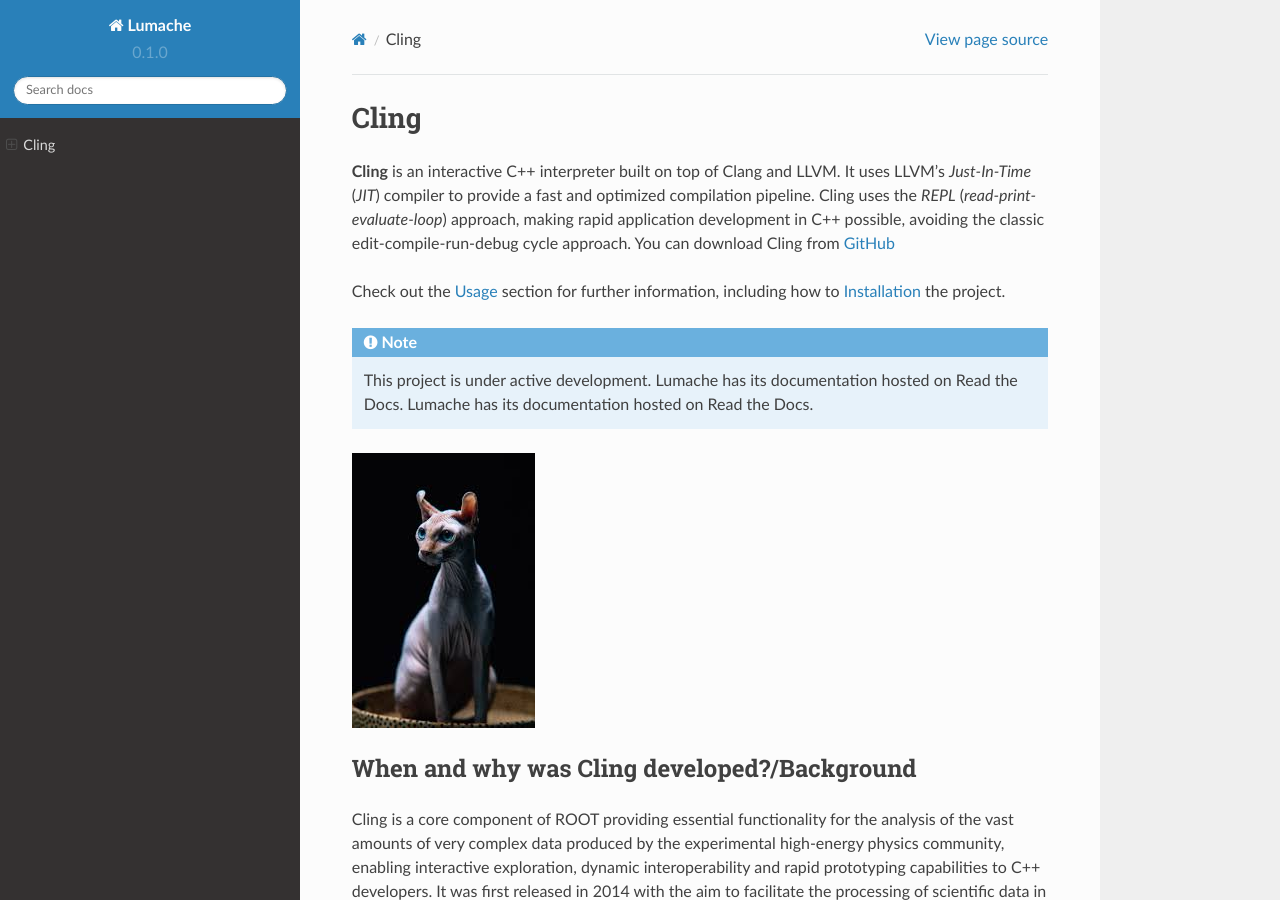
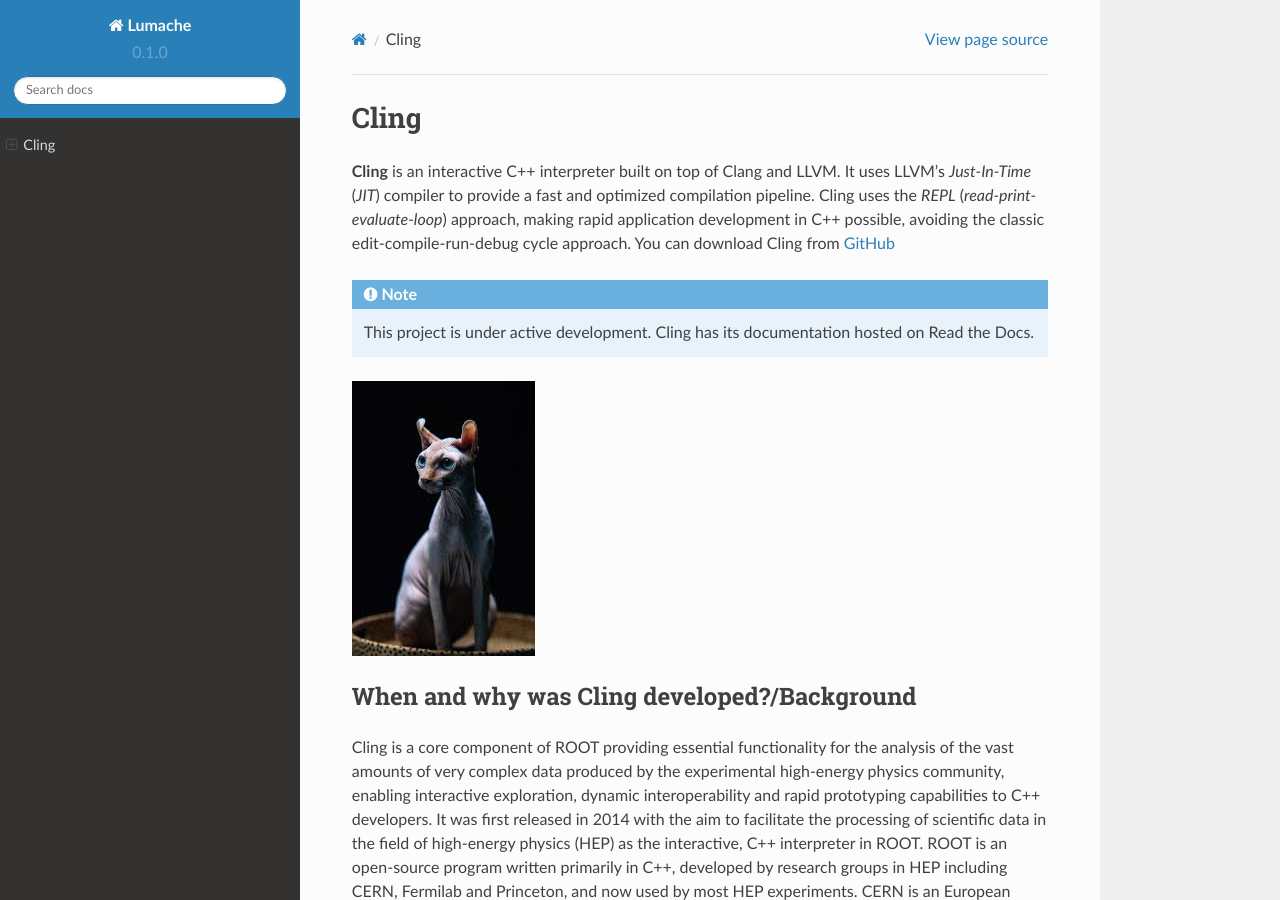
Before and after one commit to sarabellei/rtd_tutorial, a Sphinx documentation site: the page built from docs/source/index.rst, in a window 1280 px wide and 900 px high. Built offline with Sphinx 7.4.7 and the Read the Docs theme 2.0.0, drawn with Linux system fonts in a browser that asks for light colours; pages that are not in the unit, such as notebooks, are missing from menus; some of the changed text lies outside the part shown.

Commit message:
Small editing

```diff
--- a/docs/source/index.rst
+++ b/docs/source/index.rst
@@ -6,15 +6,11 @@
 You can download Cling from `GitHub <https://github.com/root-project/cling>`_
 
 
-
-Check out the :doc:`usage` section for further information, including
-how to :ref:`installation` the project.
-
 .. note::
 
-   This project is under active development.
-   Lumache has its documentation hosted on Read the Docs.
-   Lumache has its documentation hosted on Read the Docs.
+  This project is under active development.
+  Cling has its documentation hosted on Read the Docs.
+
 
 .. figure:: images/sphynx_cat.jpeg
 
```
Also changed, not shown: other parts of docs/source/index.rst (+4 -1 lines).
